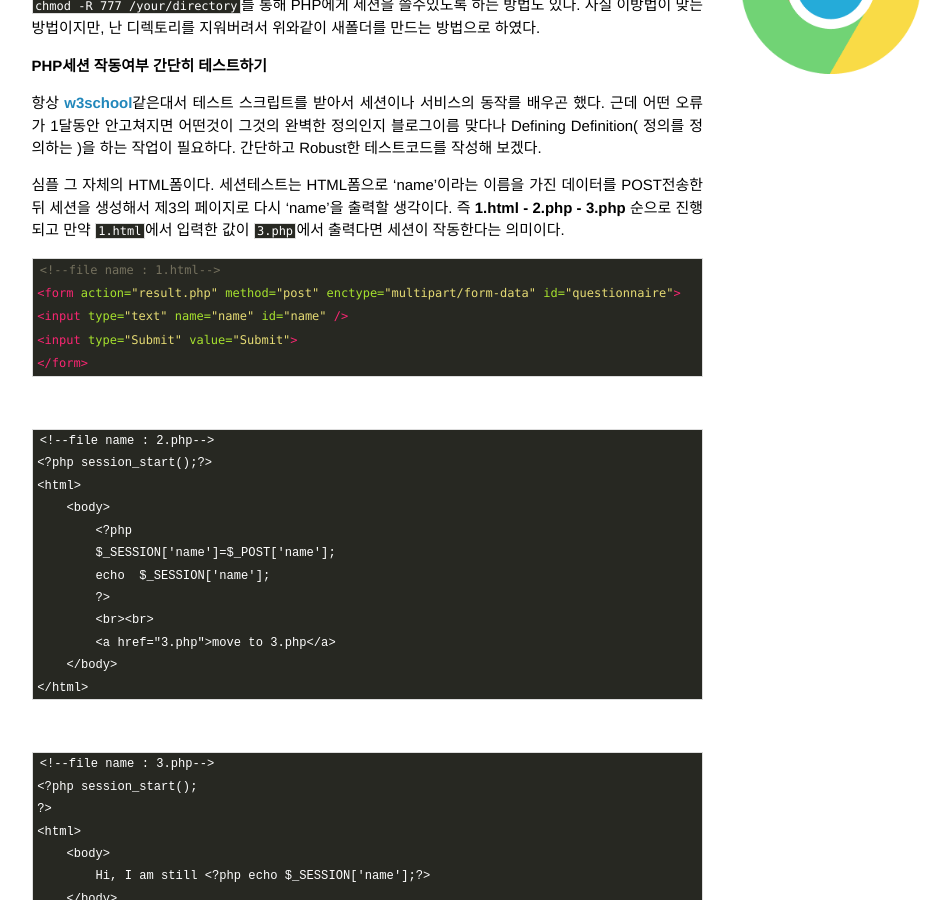
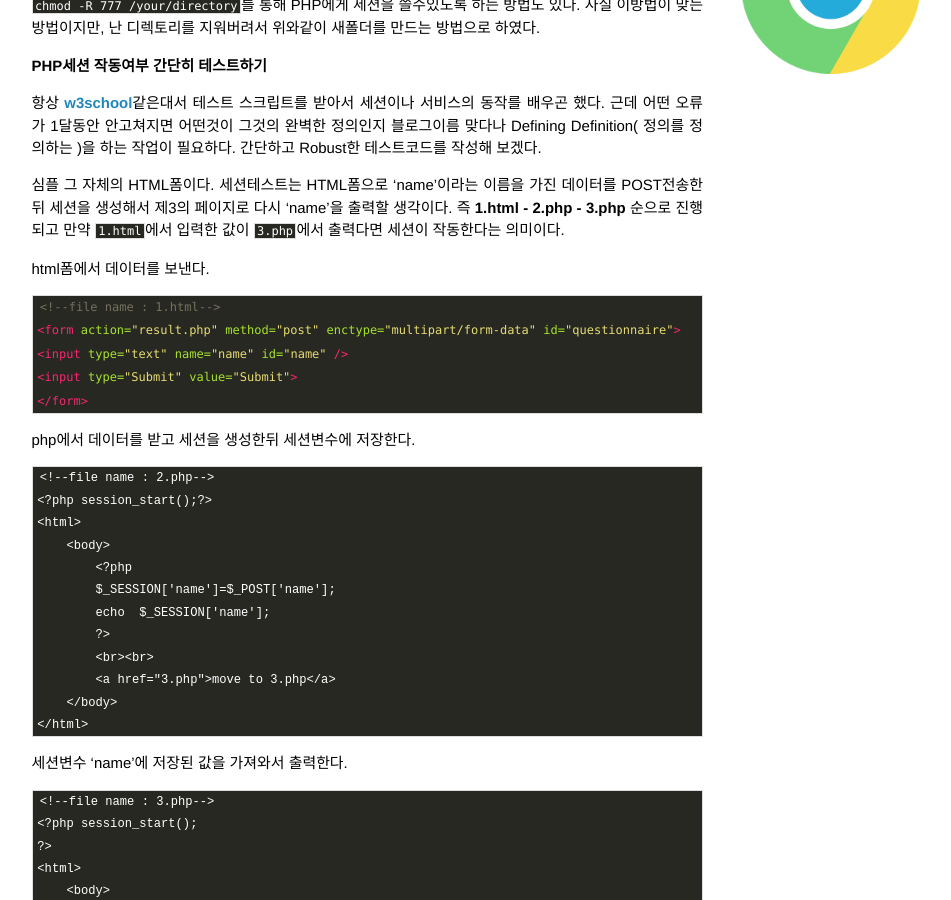
Before and after one commit to Gorski4123/openhiun.github.com, a Jekyll site: the page built from _posts/2013-12-11-php-session-on-ec2.md, in a window 1280 px wide and 900 px high, scrolled down 1376 px. Shown: the whole window, without its empty margins (161-1112 px from the left). Built offline with Jekyll 4.4.1, drawn with Linux system fonts in a browser that asks for light colours; Markdown is read by kramdown in place of the engine named in the settings; comment, search, counter and statistics services are not loaded.

Commit message:
Update 2013-12-11-php-session-on-ec2.md

```diff
--- a/_posts/2013-12-11-php-session-on-ec2.md
+++ b/_posts/2013-12-11-php-session-on-ec2.md
@@ -68,6 +68,8 @@ PHP세션 변수가 패싱이 안된다면 가장먼저 권한을 의심해보
 
 심플 그 자체의 HTML폼이다. 세션테스트는 HTML폼으로 'name'이라는 이름을 가진 데이터를 POST전송한뒤 세션을 생성해서 제3의 페이지로 다시 'name'을 출력할 생각이다. 즉 **1.html - 2.php - 3.php** 순으로 진행되고 만약 ``1.html``에서 입력한 값이 ``3.php``에서 출력다면 세션이 작동한다는 의미이다.
 
+html폼에서 데이터를 보낸다.
+
 {% highlight html %}
 <!--file name : 1.html-->
 <form action="result.php" method="post" enctype="multipart/form-data" id="questionnaire">
@@ -75,7 +77,9 @@ PHP세션 변수가 패싱이 안된다면 가장먼저 권한을 의심해보
 <input type="Submit" value="Submit">
 </form>
 {% endhighlight %}
-<br />
+
+php에서 데이터를 받고 세션을 생성한뒤 세션변수에 저장한다.
+
 {% highlight html+php %}
 <!--file name : 2.php-->
 <?php session_start();?>
@@ -90,7 +94,9 @@ PHP세션 변수가 패싱이 안된다면 가장먼저 권한을 의심해보
     </body>
 </html>
 {% endhighlight %}
-<br />
+
+세션변수 'name'에 저장된 값을 가져와서 출력한다.
+
 {% highlight html+php %}
 <!--file name : 3.php-->
 <?php session_start();
@@ -102,5 +108,4 @@ PHP세션 변수가 패싱이 안된다면 가장먼저 권한을 의심해보
 </html>
 {% endhighlight %}
 
-
 *Header Picture by <a href="http://www.flickr.com/photos/90237600@N00/2087764869">Flickr</a> with <a href="http://creativecommons.org/licenses/by-sa/2.0/">CC BY-SA 2.0 License</a>*
```
